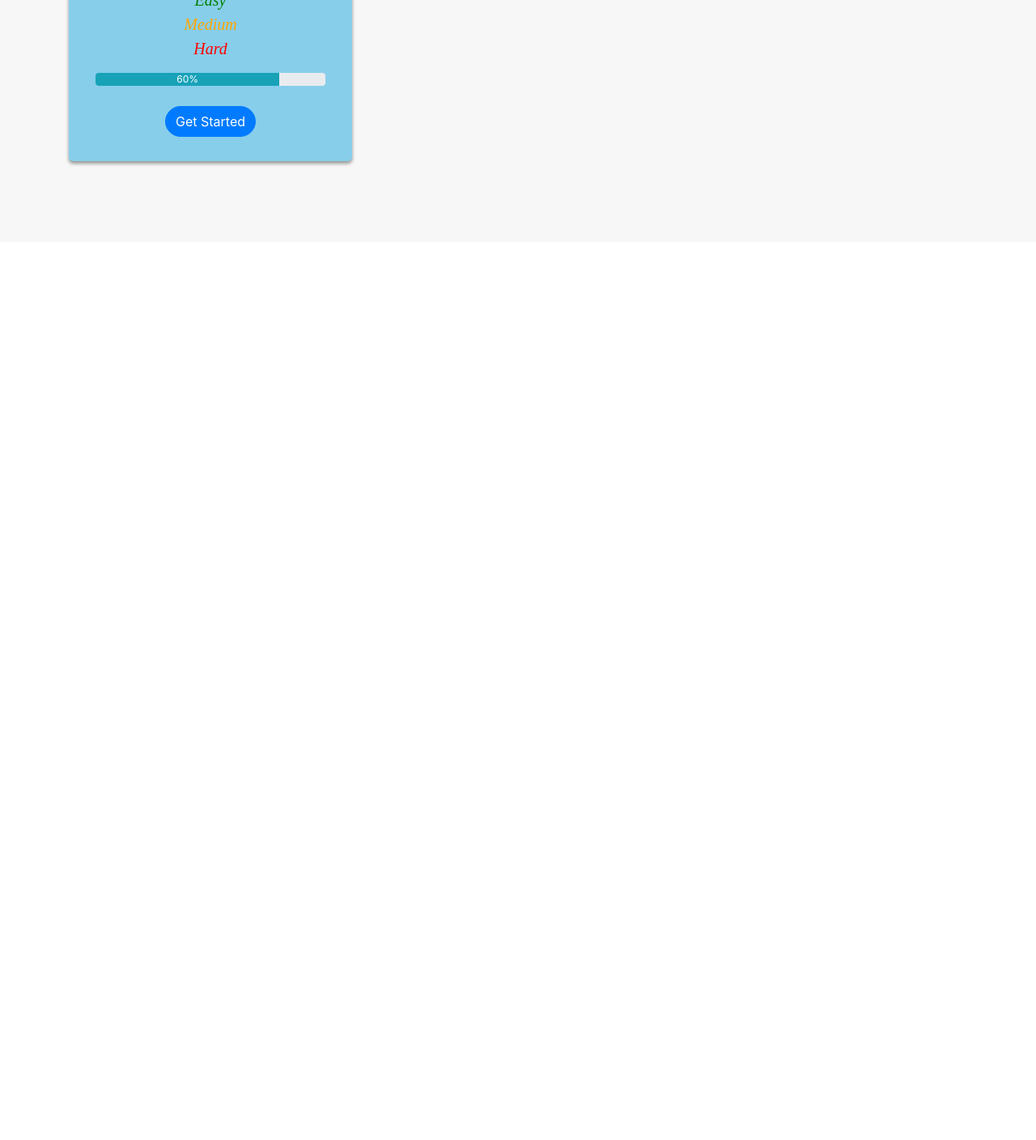
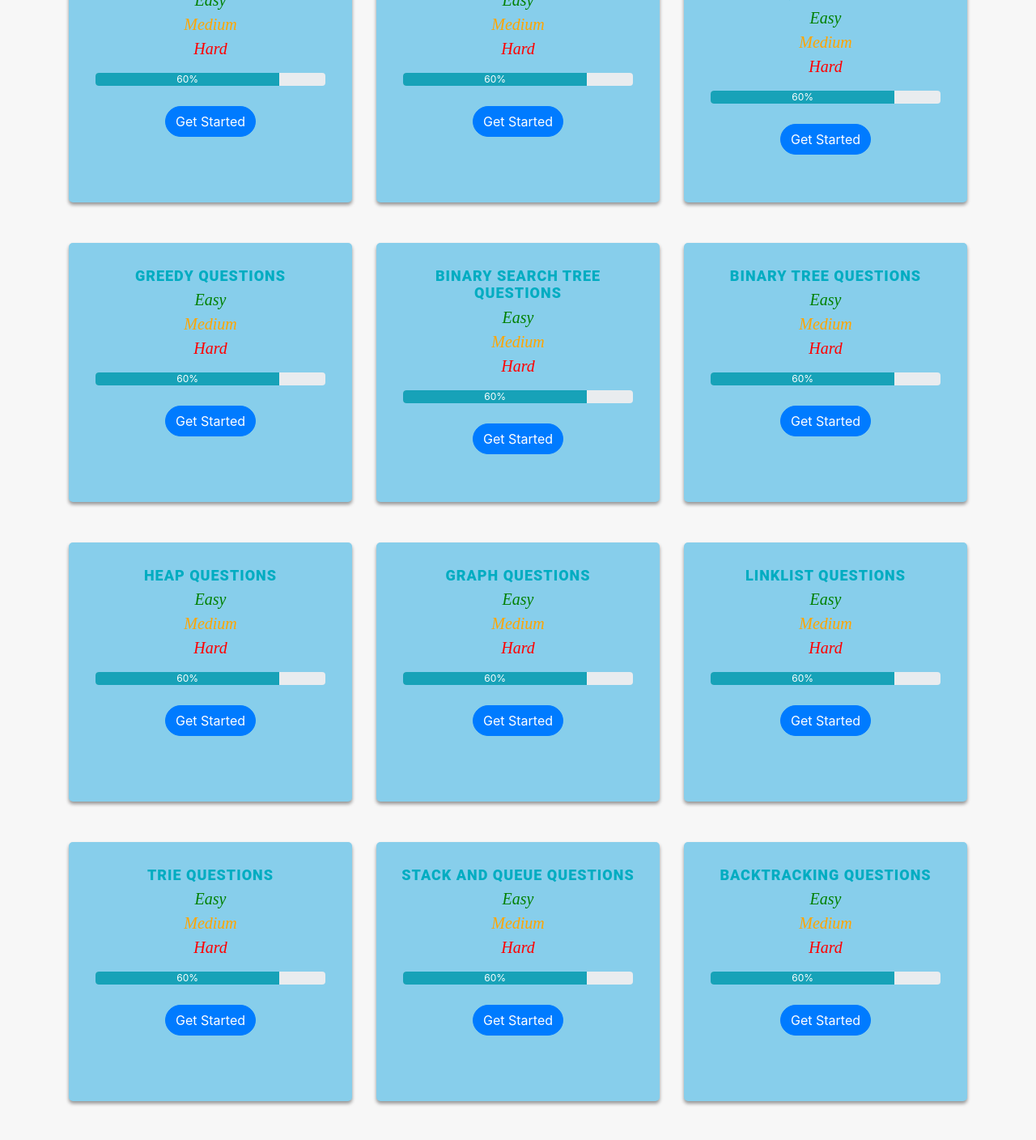
Before and after one commit to Sanju628/Guide_project, a React (Create React App) app: page /place in a window 1280 px wide. Shown: the part 1500-2908 px from the top of the page at 81% size. Before the commit the page ends 1799 px from the top, so only its background shows below. Built offline with nearby package versions, Linux system fonts and the light colour scheme.

Commit message:
Add Change

```diff
--- a/src/Placement/Place.jsx
+++ b/src/Placement/Place.jsx
@@ -1,7 +1,7 @@
 import React from "react";
 import 'bootstrap/dist/css/bootstrap.css';
 import Carousel from 'react-bootstrap/Carousel';
-import ProgressBar from 'react-bootstrap/ProgressBar';
+import Quesdata from "./Quesdata";
 
 
 function Place(){
@@ -39,26 +39,21 @@ function Place(){
                 <div class="container" >
                 <h5 style={{fontFamily:"Serif",fontSize:"40px",color:"Blue"}}>DATA STRUCTURE AND ALGORITHMS QUESTIONS</h5>
                     <div class="row">
-                        <div class="col-xs-12 col-sm-6 col-md-3 col-lg-4">
-                                <div class="card-flyer"  style={{backgroundColor:"Skyblue"}}>
-                                    <div class="text-box">
-                                        <div class="text-container">
-                                            <h6>ARRAY QUESTIONS</h6>
-                                            <div style={{fontFamily:"Serif",fontSize:"20px",color:"green"}}>
-                                                <i>Easy</i>
-                                            </div>
-                                            <div style={{fontFamily:"Serif",fontSize:"20px",color:"orange"}}>
-                                                <i>Medium</i>
-                                            </div>
-                                            <div style={{fontFamily:"Serif",fontSize:"20px",color:"red"}}>
-                                                <i>Hard</i>
-                                            </div>
-                                            <div style={{padding:"15px"}}><ProgressBar variant="info" now ={80} label={`60%`} /></div>
-                                            <a href="#" class="btn btn-primary" style={{marginTop: "10px",borderRadius:"20px"}}>Get Started</a>
-                                        </div>
-                                    </div>
-                                </div>
-                        </div>
+                        <Quesdata title="ARRAY QUESTIONS"/>
+                        <Quesdata title="2D MATRIX QUESTIONS"/>
+                        <Quesdata title="BINARY SEARCH AND SORTING QUESTIONS"/>
+                        <Quesdata title="GREEDY QUESTIONS"/>
+                        <Quesdata title="BINARY SEARCH TREE QUESTIONS"/>
+                        <Quesdata title="BINARY TREE QUESTIONS"/>
+                        <Quesdata title="HEAP QUESTIONS"/>
+                        <Quesdata title="GRAPH QUESTIONS"/>
+                        <Quesdata title="LINKLIST QUESTIONS"/>
+                        <Quesdata title="TRIE QUESTIONS"/>
+                        <Quesdata title="STACK AND QUEUE QUESTIONS"/>
+                        <Quesdata title="BACKTRACKING QUESTIONS"/>
+                        <Quesdata title="BIT MANIPULATION QUESTIONS"/>
+                        <Quesdata title="STRING QUESTIONS"/>
+                        <Quesdata title="DYNAMIC PROGRAMING QUESTIONS"/>
                     </div>
                 </div>
             </div>
--- /dev/null
+++ b/src/Placement/Quesdata.jsx
@@ -0,0 +1,24 @@
+import React from "react";
+import ProgressBar from 'react-bootstrap/ProgressBar';
+function Quesdata(Props){
+    return(
+        <>
+            <div class="col-xs-12 col-sm-6 col-md-3 col-lg-4">
+                <div class="card-flyer" style={{backgroundColor:"Skyblue",height:"20rem"}}>
+                    <div class="text-box">
+                        <div class="text-container">
+                            <h6>{Props.title}</h6>
+                                <div style={{fontFamily:"Serif",fontSize:"20px",color:"green"}}><i>Easy</i></div>
+                                <div style={{fontFamily:"Serif",fontSize:"20px",color:"orange"}}><i>Medium</i></div>
+                                <div style={{fontFamily:"Serif",fontSize:"20px",color:"red"}}><i>Hard</i></div>
+                            <div style={{padding:"15px"}}><ProgressBar variant="info" now ={80} label={`60%`} /></div>
+                            <a href="#" class="btn btn-primary" style={{marginTop: "10px",borderRadius:"20px"}}>Get Started</a>
+                        </div>
+                    </div>
+                </div>
+            </div>
+        </>
+    )
+}
+
+export default Quesdata;
```
